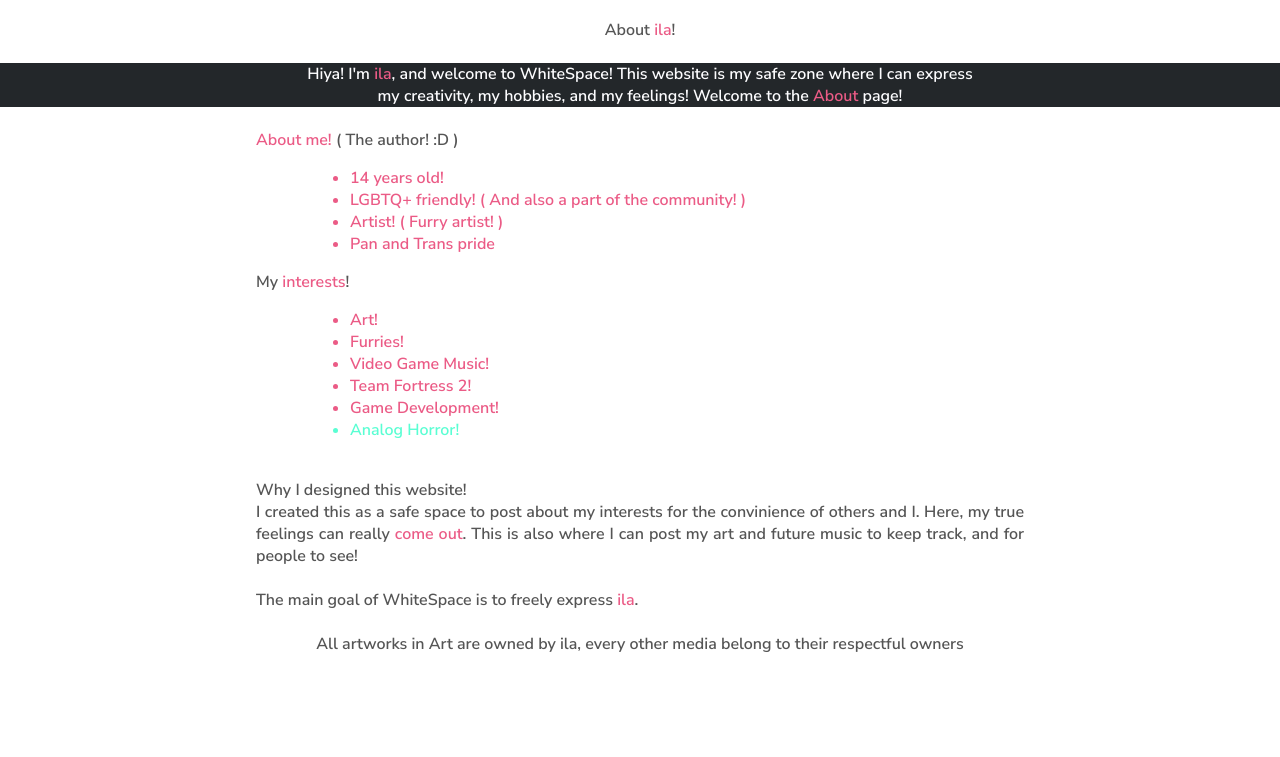
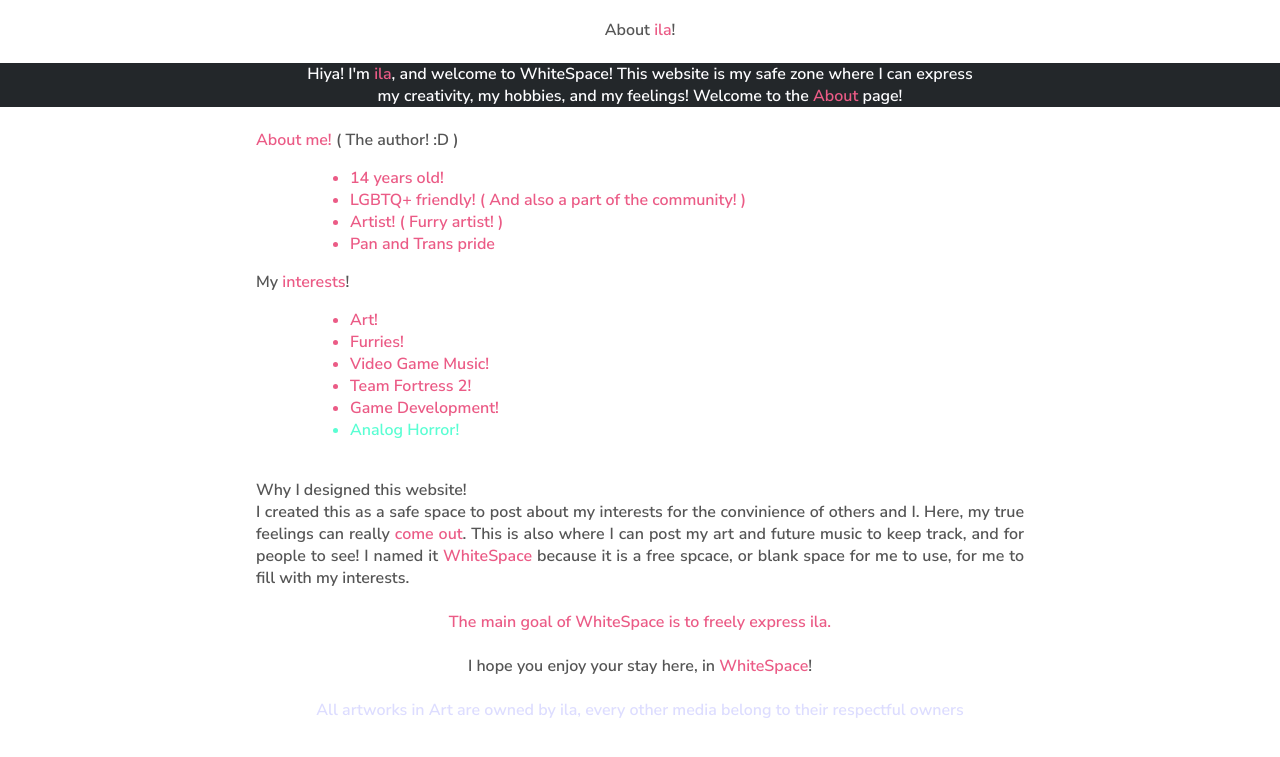
Before and after one commit to SJamiana2025/SJamiana2025.github.io, a plain HTML site: page ilaWSabout.html in a window 1280 px wide. Shown: the part 255-1012 px from the top of the page. Drawn offline with Linux system fonts and the light colour scheme.

Commit message:
Updated descriptions

```diff
--- a/ilaWSabout.html
+++ b/ilaWSabout.html
@@ -112,11 +112,13 @@
 			</ul>
 			<br>
 			<p>Why I designed this website!</p>
-			<p>I created this as a safe space to post about my interests for the convinience of others and I. Here, my true feelings can really <b>come out</b>. This is also where I can post my art and future music to keep track, and for people to see!</p>
+			<p>I created this as a safe space to post about my interests for the convinience of others and I. Here, my true feelings can really <b>come out</b>. This is also where I can post my art and future music to keep track, and for people to see! I named it <b>WhiteSpace</b> because it is a free spcace, or blank space for me to use, for me to fill with my interests.</p>
 			<br>
-			<p>The main goal of WhiteSpace is to freely express <b>ila</b>.</p>
+			<p style="text-align: center;"><b>The main goal of WhiteSpace is to freely express ila.</b></p>
 			<br>
-			<p style="text-align: center;">All artworks in Art are owned by ila, every other media belong to their respectful owners</p>
+			<p style="text-align: center;">I hope you enjoy your stay here, in <b>WhiteSpace</b>!</p>
+			<br>
+			<p style="text-align: center; color: #DDDDFF;">All artworks in Art are owned by ila, every other media belong to their respectful owners</p>
 			<br>
 		</div>
 		<div id="footer">
```
